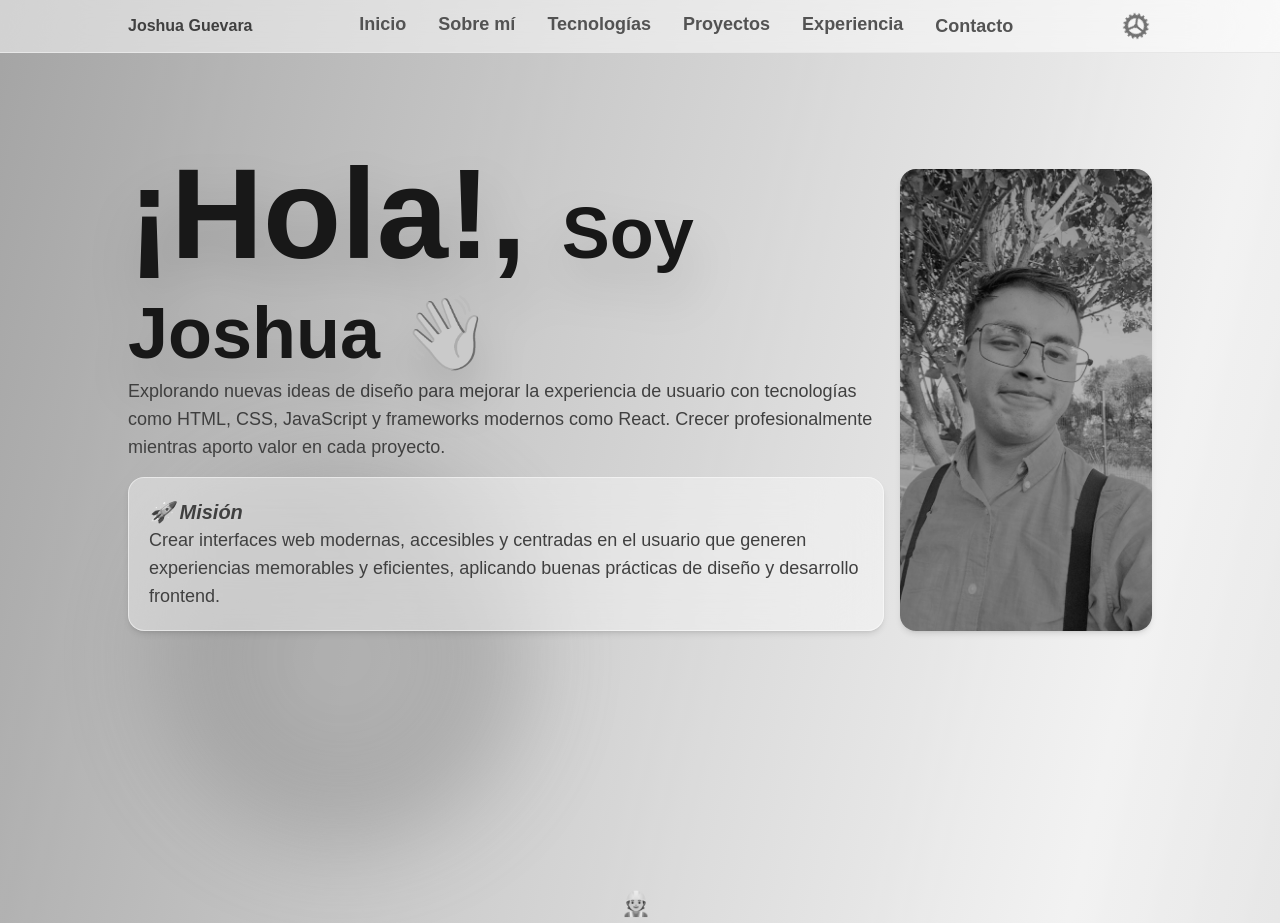
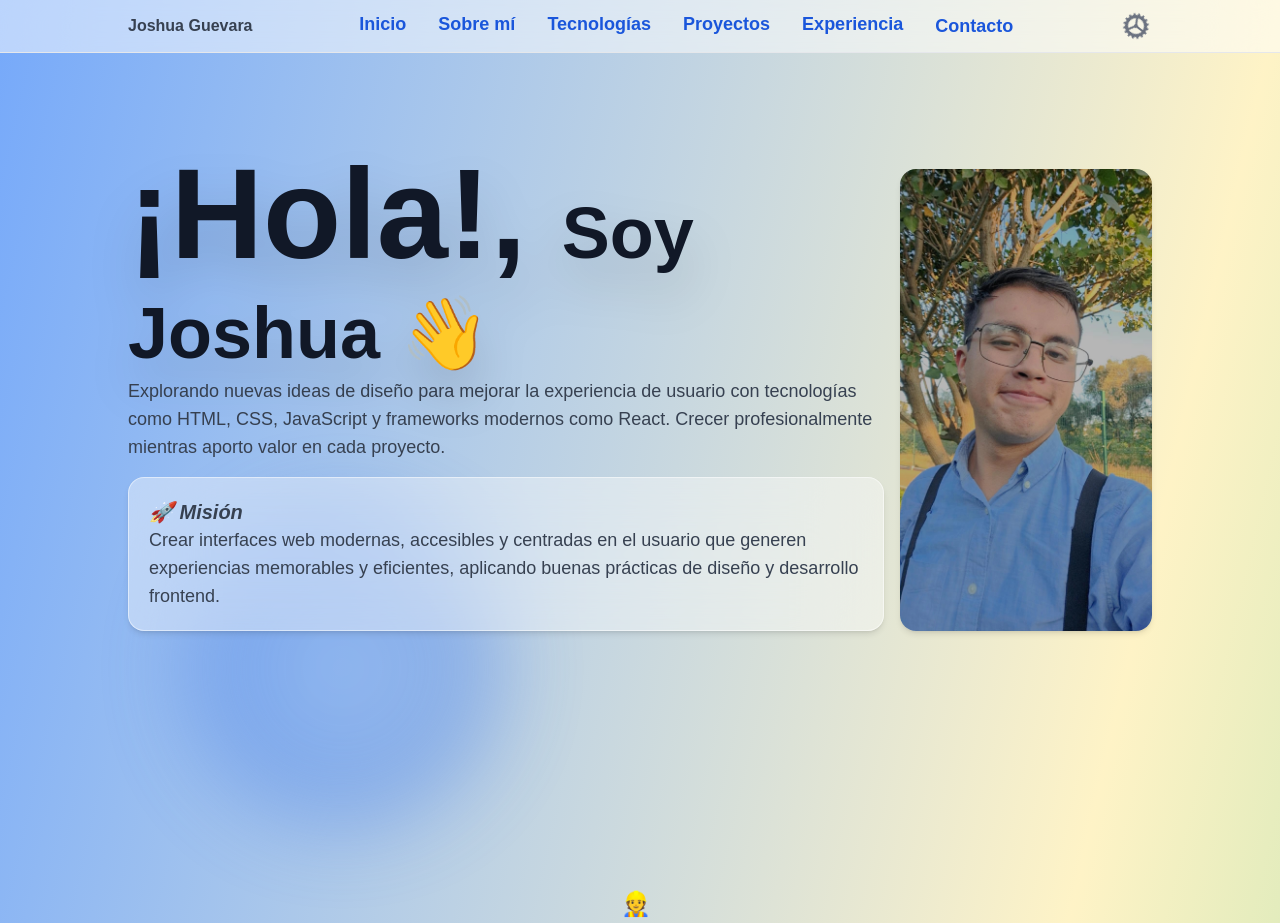
Before and after one commit to JoshuaGuevaraJ1/Portfolio, a React (Vite) app: page / in a window 1280 px wide. Shown: the top 923 px of the page. Built offline with nearby package versions, Linux system fonts and the light colour scheme.

Commit message:
Added: New ContextAPI for optimizations in shared props. Fixed: Added Optimizations.

```diff
--- a/src/App.tsx
+++ b/src/App.tsx
@@ -6,6 +6,7 @@ import { ThemeProvider } from "flowbite-react";
 
 // Components
 import { NavBar } from "./components/Navbar";
+import { BackgroundCircle } from "./components/BackgroundCircle";
 
 // Pages
 import { Hero } from "./pages/Hero";
@@ -15,10 +16,10 @@ import { Projects } from "./pages/Projects";
 import { Experience } from "./pages/Experience";
 import { Contact } from "./pages/Contact";
 import { FooterPage } from "./components/FooterPage";
-import { usePersistentState } from "./hooks/usePersistentState";
 
-// App component
-export default function App() {
+// Context
+import { AppSettingsProvider, useAppSettings } from "./context/AppSettingsContext";
+
 // Circles data for background animation
 const circles = [
   {
@@ -51,20 +52,34 @@ export default function App() {
   }
 ]
 
-  const [animation, setAnimation] = usePersistentState('animation', true)
-  const [blurCircles, setBlurCircles] = usePersistentState('blurCircles', true)
-  const [grayscale, setGrayscale] = usePersistentState('grayscale', true)
+function AppContent() {
+  const { animation, blurCircles, grayscale } = useAppSettings();
 
   return (
-    <ThemeProvider theme={customTheme}>
-      <NavBar animation={animation} setAnimation={setAnimation} blurCircles={blurCircles} setBlurCircles={setBlurCircles} grayscale={grayscale} setGrayscale={setGrayscale}/>
-      <main className={`relative min-h-screen overflow-hidden flex-col items-center justify-center pb-20 ${grayscale ? 'grayscale' : ''} bg-gradient-to-br ${animation ? 'from-blue-400 via-amber-100 to-green-400' : 'from-gray-400 via-gray-200 to-gray-300'} dark:from-gray-900 dark:via-gray-800 dark:to-gray-900 transition-colors duration-500 ease-in-out`}>
-
-        {/* Background circles  */}
+    <>
+      <NavBar />
+      <main
+        className={`
+          relative min-h-screen overflow-hidden flex-col items-center justify-center pb-20
+          ${grayscale ? 'grayscale' : ''}
+          bg-gradient-to-br
+          ${animation ? 'from-blue-400 via-amber-100 to-green-400' : 'from-gray-400 via-gray-200 to-gray-300'}
+          dark:from-gray-900 dark:via-gray-800 dark:to-gray-900
+          transition-colors duration-500 ease-in-out
+        `}
+      >
+        {/* Background circles */}
         {animation && (
           <div className="absolute inset-0 z-0 overflow-hidden">
-            {circles.map(circle => (
-              <div key={circle.id} className={`absolute animate-float ${circle.size} ${circle.position} rounded-full bg-radial ${circle.color} opacity-40 ${blurCircles ? 'blur-2xl': ''}`} style={{ animationDelay: circle.delay }}></div>
+            {circles.map((circle) => (
+              <BackgroundCircle
+                key={circle.id}
+                size={circle.size}
+                position={circle.position}
+                color={circle.color}
+                delay={circle.delay}
+                blurCircles={blurCircles}
+              />
             ))}
           </div>
         )}
@@ -81,8 +96,18 @@ export default function App() {
 
         {/* Footer */}
         <FooterPage />
-
       </main>
-    </ThemeProvider>
+    </>
   );
 }
+
+// App component
+export default function App() {
+  return (
+    <AppSettingsProvider>
+      <ThemeProvider theme={customTheme}>
+        <AppContent />
+      </ThemeProvider>
+    </AppSettingsProvider>
+  );
+}
--- /dev/null
+++ b/src/components/BackgroundCircle.tsx
@@ -0,0 +1,21 @@
+// components/BackgroundCircle.tsx
+import React from "react";
+
+interface BackgroundCircleProps {
+  size: string;
+  position: string;
+  color: string;
+  delay: string;
+  blurCircles: boolean;
+}
+
+export const BackgroundCircle: React.FC<BackgroundCircleProps> = React.memo(({ size, position, color, delay, blurCircles }) => {
+  return (
+    <div
+      className={`absolute animate-float ${size} ${position} rounded-full bg-radial ${color} opacity-40 ${
+        blurCircles ? "blur-2xl will-change-transform" : ""
+      }`}
+      style={{ animationDelay: delay }}
+    ></div>
+  );
+});
--- a/src/components/ModalSettings.tsx
+++ b/src/components/ModalSettings.tsx
@@ -1,19 +1,20 @@
+import React from "react";
+
 import { Modal, ModalHeader, ModalBody, ToggleSwitch, ModalFooter, Button } from "flowbite-react"
 import { ThemeSelector } from "./ThemeSelector"
 import { CloseIcon } from "../icons/Icons";
+import { useAppSettings } from "../context/AppSettingsContext";
+
+// Context
 
 interface ModalSettingsProps {
     openModal: boolean;
     setOpenModal: (open: boolean) => void;
-    animation: boolean;
-    setAnimation: (animation: boolean) => void;
-    blurCircles: boolean;
-    setBlurCircles: (blurCircles: boolean) => void;
-    grayscale: boolean;
-    setGrayscale: (grayscale: boolean) => void;
 }
 
-export const ModalSettings: React.FC<ModalSettingsProps> = ({openModal, setOpenModal, animation, setAnimation, blurCircles, setBlurCircles, grayscale, setGrayscale}) => {
+const ModalSettingsComponent: React.FC<ModalSettingsProps> = ({openModal, setOpenModal}) => {
+    const { grayscale, setGrayscale, animation, setAnimation, blurCircles, setBlurCircles } = useAppSettings();
+
     return (
         <Modal dismissible show={openModal} onClose={() => setOpenModal(false)} theme={{ content: { inner: grayscale ? 'grayscale' : '' }}} >
         <ModalHeader>Configuraciones</ModalHeader>
@@ -63,3 +64,5 @@ export const ModalSettings: React.FC<ModalSettingsProps> = ({openModal, setOpenM
       </Modal>
     )
 }
+
+export const ModalSettings = React.memo(ModalSettingsComponent);
--- a/src/components/Navbar.tsx
+++ b/src/components/Navbar.tsx
@@ -6,24 +6,19 @@ import React from "react";
 
 // Components
 import { Navbar, NavbarBrand, NavbarCollapse, NavbarLink, NavbarToggle } from "flowbite-react";
+import { SettingsIcon } from "../icons/Icons";
+import { ModalSettings } from "./ModalSettings";
 
 // Hooks
 import { useIsNavbarItemActive } from "../hooks/IsNavbarItemActive";
-import { SettingsIcon } from "../icons/Icons";
-import { ModalSettings } from "./ModalSettings";
 
-interface NavBarProps {
-  animation: boolean;
-  setAnimation: (animation: boolean) => void;
-  blurCircles: boolean;
-  setBlurCircles: (blurCircles: boolean) => void;
-  grayscale: boolean;
-  setGrayscale: (grayscale: boolean) => void;
-}
+// Context
+import { useAppSettings } from "../context/AppSettingsContext";
 
+const NavBarComponent: React.FC = () => {
+  const activeLinks = useIsNavbarItemActive();
 
-export const NavBar: React.FC<NavBarProps> = ({animation, setAnimation, blurCircles, setBlurCircles, grayscale, setGrayscale}) => {
-  const activeLinks = useIsNavbarItemActive();
+  const { grayscale } = useAppSettings();
 
   const [isOpenModal, setIsOpenModal] = React.useState(false);
 
@@ -50,14 +45,16 @@ export const NavBar: React.FC<NavBarProps> = ({animation, setAnimation, blurCirc
       <NavbarCollapse applyTheme={{ hidden: { on: "replace" } }}>
 
         {/* Map through the items and create NavbarLink components */}
-        {items.map((item, index) => (
-          <NavbarLink key={index} href={item.href} active={activeLinks.includes(item.label)}  applyTheme={{ active: { off: "replace" } }}>
+        {items.map((item) => (
+          <NavbarLink key={item.label} href={item.href} active={activeLinks.includes(item.label)}  applyTheme={{ active: { off: "replace" } }}>
             <span className={`transition-all ${activeLinks.includes(item.label) ? 'text-xl md:text-lg' : ''}`}>{item.name}</span>
           </NavbarLink>
         ))}
       </NavbarCollapse>
     </Navbar>
-    <ModalSettings openModal={isOpenModal} setOpenModal={setIsOpenModal} animation={animation} setAnimation={setAnimation} grayscale={grayscale} setGrayscale={setGrayscale} blurCircles={blurCircles} setBlurCircles={setBlurCircles}/>
+    <ModalSettings openModal={isOpenModal} setOpenModal={setIsOpenModal} />
     </>
   );
 };
+
+export const NavBar = React.memo(NavBarComponent);
--- /dev/null
+++ b/src/context/AppSettingsContext.tsx
@@ -0,0 +1,37 @@
+// context/AppSettingsContext.tsx
+
+// Modules
+import React, { createContext, useContext } from "react";
+
+// Hooks
+import { usePersistentState } from "../hooks/usePersistentState";
+
+interface AppSettingsContextProps {
+  grayscale: boolean;
+  setGrayscale: (val: boolean) => void;
+  animation: boolean;
+  setAnimation: (val: boolean) => void;
+  blurCircles: boolean;
+  setBlurCircles: (val: boolean) => void;
+}
+
+const AppSettingsContext = createContext<AppSettingsContextProps | null>(null);
+
+export const AppSettingsProvider: React.FC<{ children: React.ReactNode }> = ({ children }) => {
+  const [grayscale, setGrayscale] = usePersistentState("grayscale", false);
+  const [animation, setAnimation] = usePersistentState("animation", true);
+  const [blurCircles, setBlurCircles] = usePersistentState("blurCircles", true);
+
+  return (
+    <AppSettingsContext.Provider value={{ grayscale, setGrayscale, animation, setAnimation, blurCircles, setBlurCircles }}>
+      {children}
+    </AppSettingsContext.Provider>
+  );
+};
+
+// eslint-disable-next-line react-refresh/only-export-components
+export const useAppSettings = () => {
+  const context = useContext(AppSettingsContext);
+  if (!context) throw new Error("useAppSettings must be used within AppSettingsProvider");
+  return context;
+};
--- a/src/hooks/usePersistentState.ts
+++ b/src/hooks/usePersistentState.ts
@@ -4,8 +4,12 @@ import React from "react";
 // This hook is used to manage a persistent state in localStorage.
 export function usePersistentState<T>(key: string, initialValue: T): [T, (value: T) => void] {
     const [state, setState] = React.useState(() => {
-        const stored = localStorage.getItem(key);
-        return stored === null ? initialValue : JSON.parse(stored);
+        try{
+            const stored = localStorage.getItem(key);
+            return stored === null ? initialValue : JSON.parse(stored);
+        }catch (e) {
+            console.warn("Error:", e)
+        }
     });
 
     React.useEffect(() => {
--- a/src/index.css
+++ b/src/index.css
@@ -10,7 +10,7 @@
       transform: translateY(0px) scale(1);
     }
     50% {
-      transform: translateY(-500px) scale(3);
+      transform: translateY(-400px) scale(1.5);
     }
     100% {
       transform: translateY(0px) scale(1);
--- a/src/pages/Technologies.tsx
+++ b/src/pages/Technologies.tsx
@@ -30,8 +30,8 @@ export const Technologies: React.FC = () => {
             <HRTrimmed />
 
             <div className='flex flex-wrap gap-6 p-8 justify-center'>
-                {technologies.map((tech, index) => (
-                    <Badge key={index} icon={() => tech.icon}>{tech.name}</Badge>
+                {technologies.map((tech) => (
+                    <Badge key={tech.name} icon={() => tech.icon}>{tech.name}</Badge>
                 ))}
             </div>
 
```
Also changed, not shown: src/hooks/IsNavbarItemActive.ts (+9 -10 lines), src/context/useAppSettings.ts (added). Lines whose indentation alone changed are shown as unchanged.
